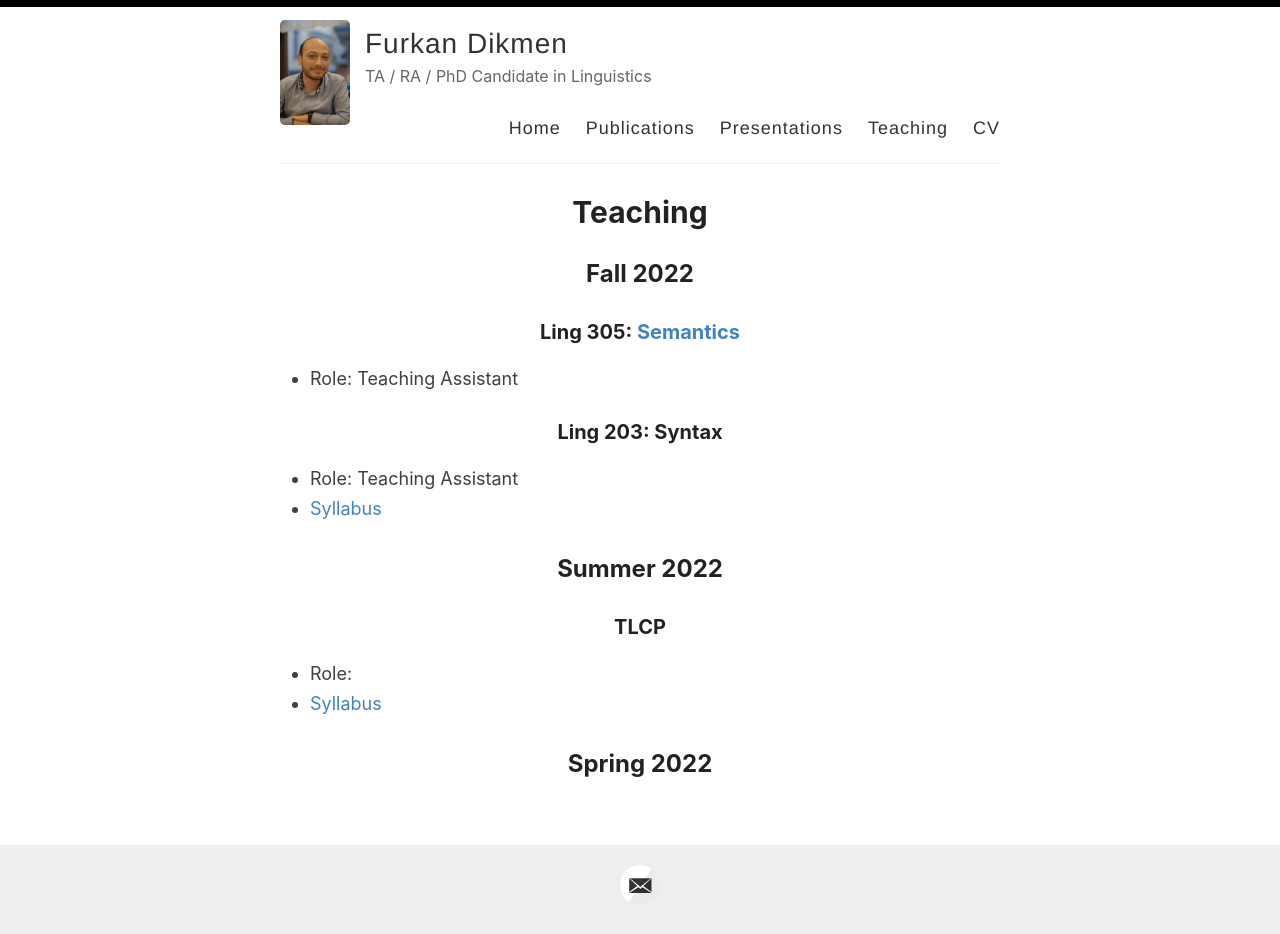
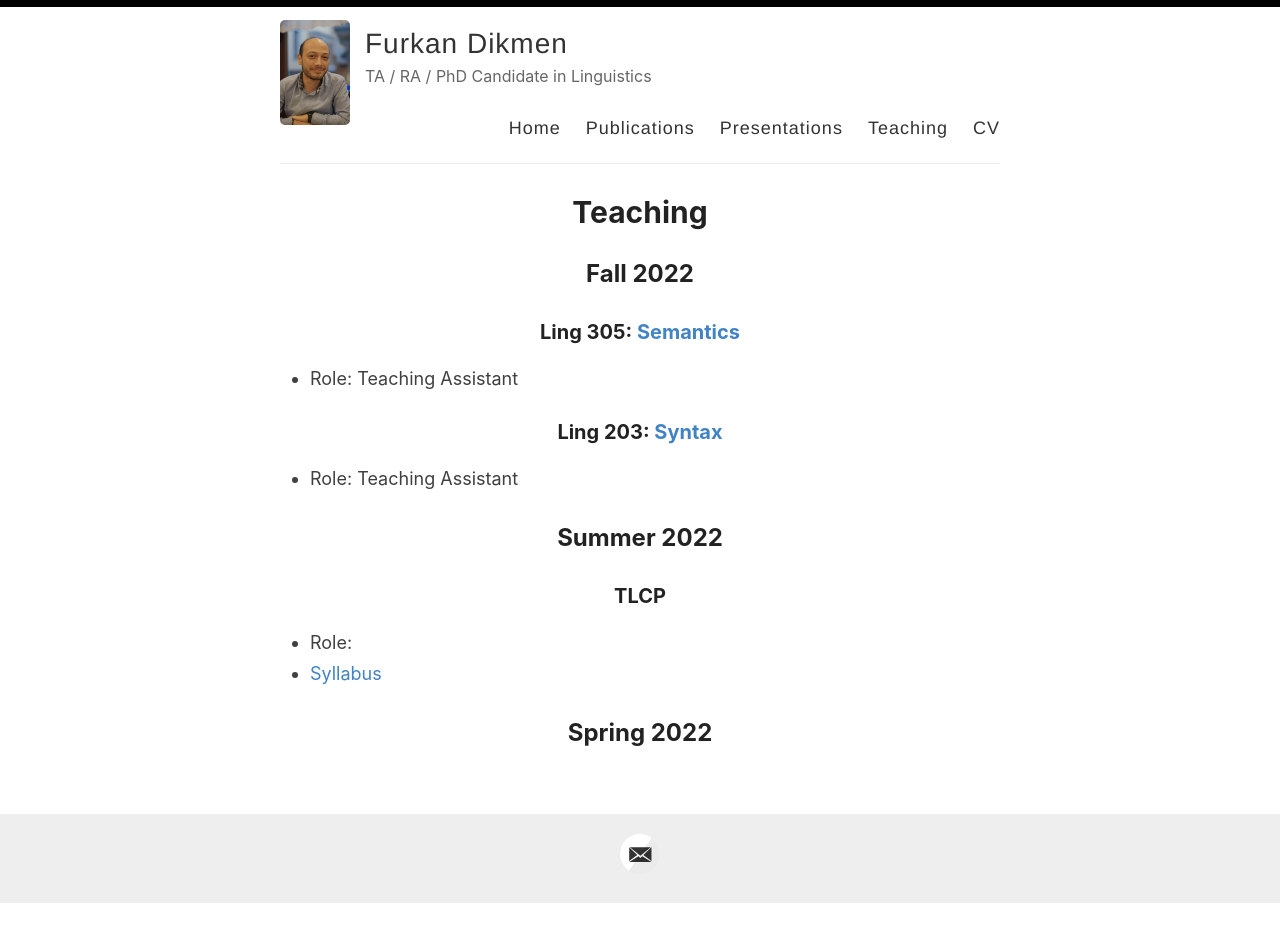
Before and after one commit to furkandikmen/furkandikmen.github.io, a Jekyll site: the page built from _pages/teaching.md, in a window 1280 px wide. Built offline with Jekyll 4.4.1, drawn with Linux system fonts in a browser that asks for light colours; after the commit the page ends 904 px from its top, so only the background shows below that.

Commit message:
Update teaching.md

```diff
--- a/_pages/teaching.md
+++ b/_pages/teaching.md
@@ -9,9 +9,8 @@ permalink: /teaching/
 - Role: Teaching Assistant
 
 
-### Ling 203: Syntax
+### Ling 203: [Syntax](https://furkandikmen.com/master/assets/syllabus/LING203-FALL 2022.pdf)
 - Role: Teaching Assistant
-- [Syllabus](https://furkandikmen.com/master/assets/syllabus/LING203-FALL 2022.pdf )
 
 ## Summer 2022
 ### TLCP
```
